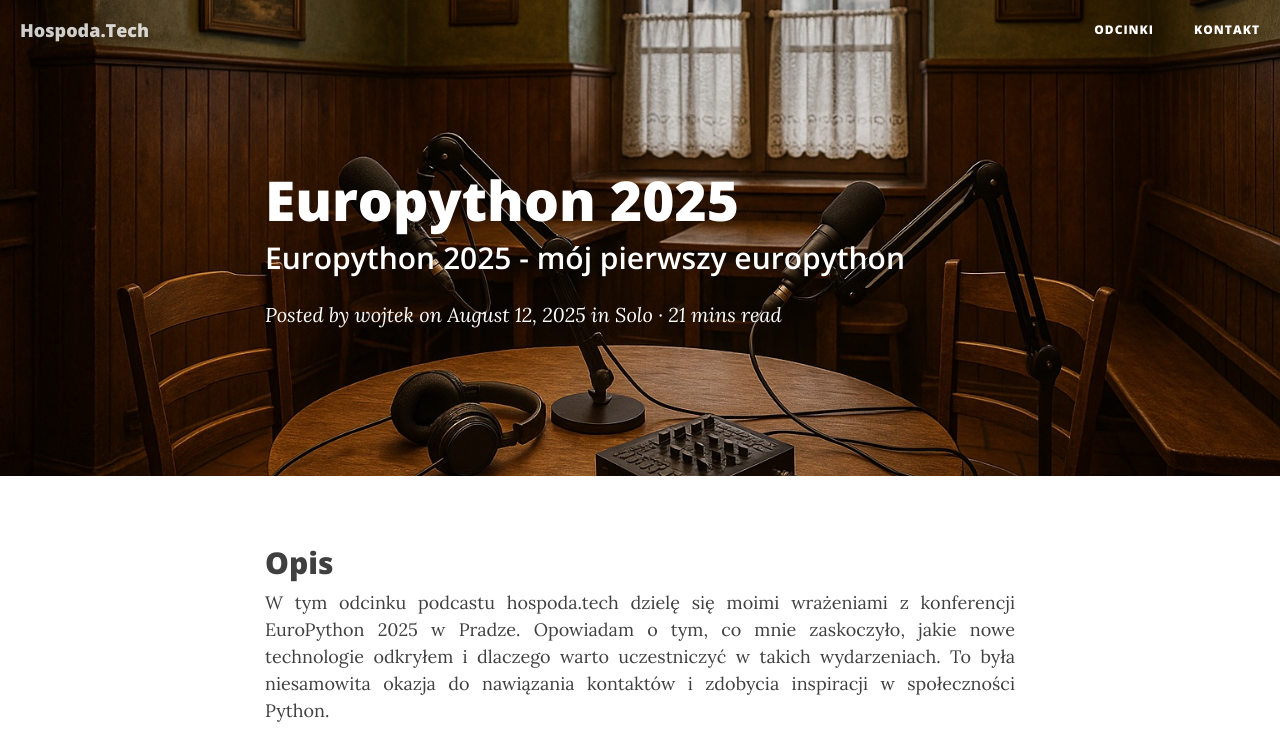
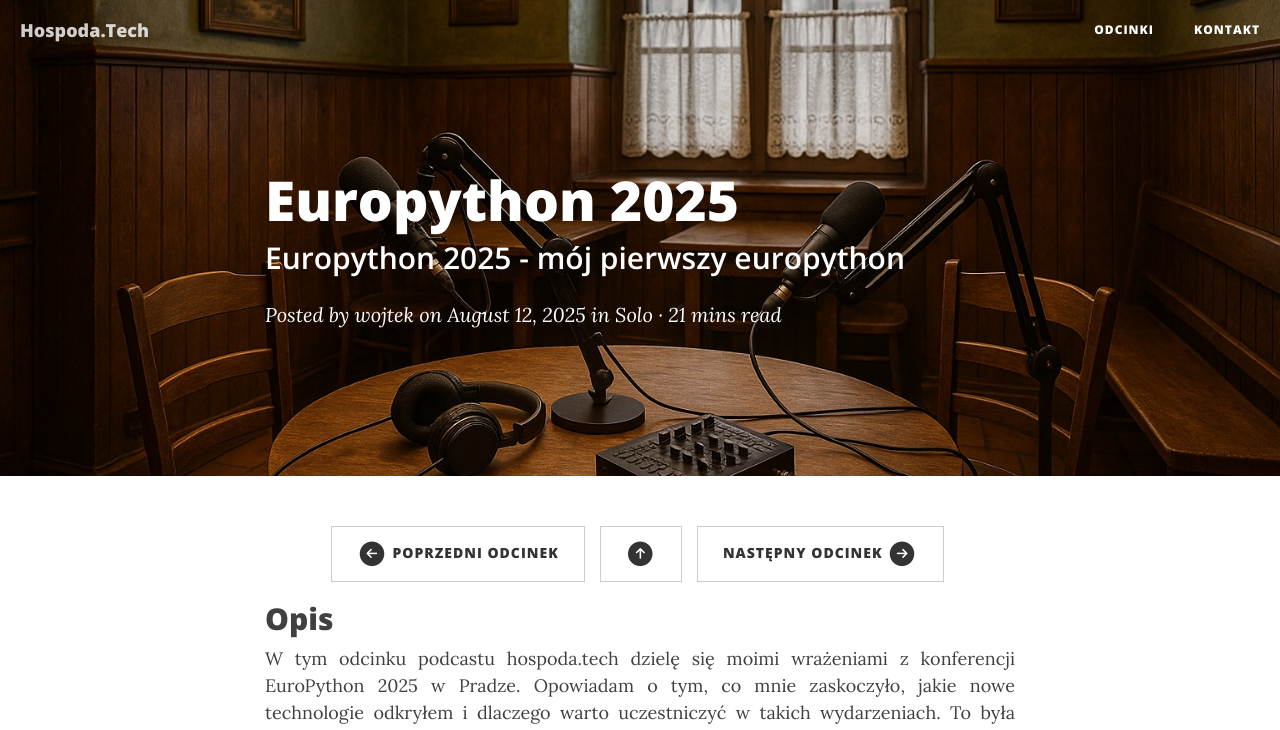
Before and after one commit to wnowicki/hospoda, a Jekyll site: the page built from _posts/2025-08-12-2.md, in a window 1280 px wide and 900 px high, cut to the strip 0-730 px from the top of the window. Built offline with Jekyll 4.4.1, drawn with Linux system fonts in a browser that asks for light colours; nearby versions of some CDN libraries.

Commit message:
Update post.html

```diff
--- a/_layouts/post.html
+++ b/_layouts/post.html
@@ -33,6 +33,19 @@
             </div>
             {% endif %}
             <div class="col-lg-8 col-lg-offset-2 col-md-10 col-md-offset-1">
+                <ul class="list-inline text-center hidden-print">
+                    {% if page.previous.url %}
+                    <li>
+                        <a href="{{ page.previous.url | prepend: site.baseurl | replace: '//', '/' }}" data-toggle="tooltip" data-placement="top" title="{{page.previous.title}}" class="btn btn-default btn-md"><span class="fa-stack fa-sm"><i class="fa-solid fa-circle fa-stack-2x"></i><i class="fa-solid fa-arrow-left fa-stack-1x fa-inverse"></i></span> Poprzedni odcinek</a>
+                    </li>
+                    {% endif %}
+                    <li><a href="/odcinki" data-toggle="tooltip" data-placement="top" title="" class="btn btn-default btn-md"><span class="fa-stack fa-sm"><i class="fa-solid fa-circle fa-stack-2x"></i><i class="fa-solid fa-arrow-up fa-stack-1x fa-inverse"></i></span></a></li>
+                    {% if page.next.url %}
+                    <li>
+                        <a href="{{ page.next.url | prepend: site.baseurl | replace: '//', '/' }}" data-toggle="tooltip" data-placement="top" title="{{page.next.title}}" class="btn btn-default btn-md">Następny odcinek <span class="fa-stack fa-sm"><i class="fa-solid fa-circle fa-stack-2x"></i><i class="fa-solid fa-arrow-right fa-stack-1x fa-inverse"></i></span></a>
+                    </li>
+                    {% endif %}
+                </ul>
 
                 {% if page.description %}
                     <h2>Opis</h2>
@@ -55,7 +68,6 @@
                 {% endif %}
 
                 {% if page.spotify.id %}
-
                     {% include spotify.html id=page.spotify.id %}
                 {% endif %}
 
```
